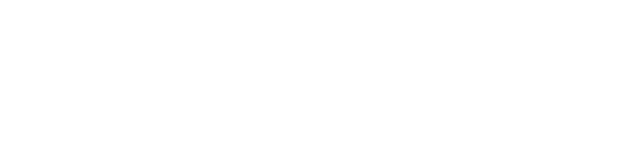
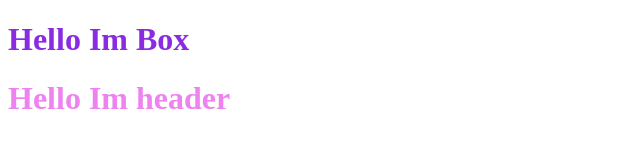
Before and after one commit to pranabshrestha4/portfolio-web-app, a plain HTML site: page index.html in a window 1280 px wide. Shown: the whole page, without its empty margins (0-640 px from the left). Drawn offline with Linux system fonts and the light colour scheme.

Commit message:
css changes

```diff
--- /dev/null
+++ b/index.css
@@ -0,0 +1,3 @@
+h1 {
+  color: teal;
+}
--- a/index.html
+++ b/index.html
@@ -5,10 +5,27 @@
     <meta charset="UTF-8">
     <meta name="viewport" content="width=device-width, initial-scale=1.0">
     <title>Document</title>
+
+    <!-- <link rel="stylesheet" href="/index.css" type="text/css"> -->
+    <style>
+      .box h1 {
+        color: blueviolet;
+      }
+
+      #header h1 {
+        color: violet;
+      }
+    </style>
   </head>
 
   <body>
+    <div class="box">
+      <h1>Hello Im Box</h1>
+    </div>
 
+    <div id="header">
+      <h1>Hello Im header</h1>
+    </div>
   </body>
 
 </html>
```
